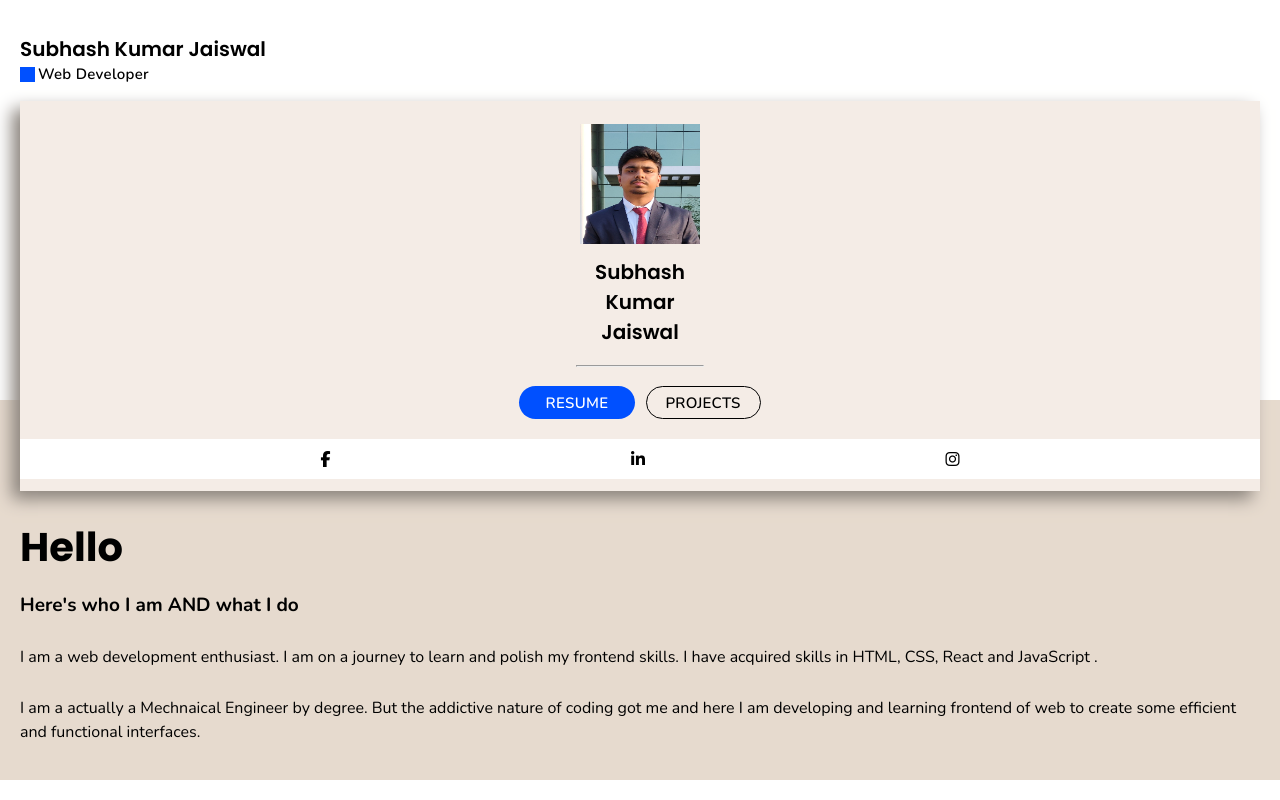
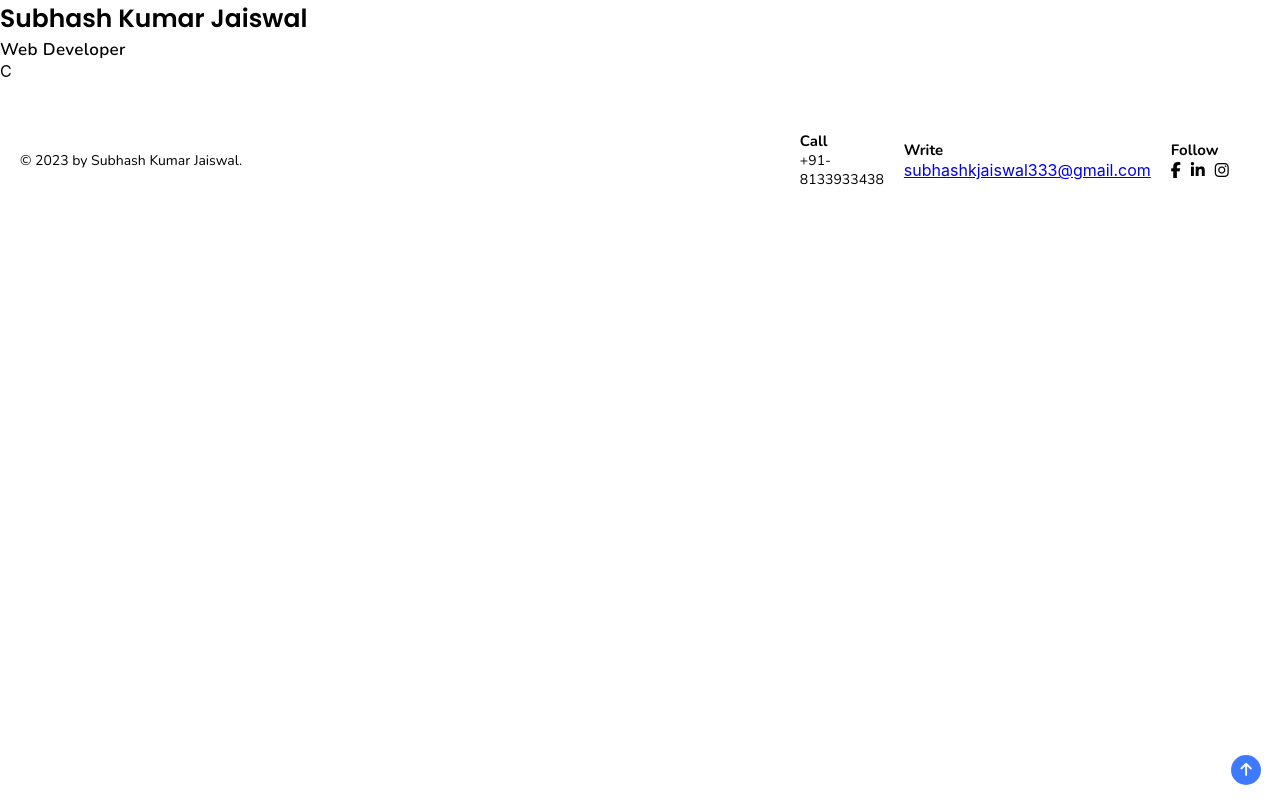
Before and after one commit to sjaiswalgit/portfolio1, a React (Create React App) app: page /contact in a window 1280 px wide. Shown: the top 800 px of the page. Built offline with nearby package versions, Linux system fonts and the light colour scheme.

Commit message:
Pages and Routing added

```diff
--- a/src/App.css
+++ b/src/App.css
@@ -1,24 +1,35 @@
 *{margin:0;
   padding: 0;}
-  .navbar{
-    display: flex;
-    justify-content: space-between;
-    align-items: center;
-  }
+  html
+  {scroll-behavior: smooth;}
 .App{
-  background: linear-gradient(white 50vh,#e6dace 50vh);
+  position: relative;
+  margin: 0;
+}
+.slash{
+  display: none;
 }
 .about{
-  padding: 2.125em 1.25em 2.25em 1.25em;
+  padding: 0 1.25em 1.625em 1.25em;
+  background-image: linear-gradient(white 50%,#e6dace 50%);
+}
+.intro{
+  padding: 0 1.25em 2.25em 1.25em;
+  background-color: #e6dace;
 }
 .contact{
   padding:1.6875em 1.25em 1em 1.25em;
   background-color: white;
 }
+.nav_brand{
+  display: flex;
+  flex-direction: column;
+}
 .name{
   font-family: 'Poppins',sans-serif;
   font-size:1.25rem;
   font-weight:600;
+  min-width: 196.8px;
 }
 button,.job{
   font-family:'Nunito',sans-serif;
@@ -26,29 +37,18 @@ button,.job{
   font-weight:600;
   letter-spacing: 0.02em;
 }
-.green_dot{
+.blue_dot{
   display: inline-block;
   background-color:#0050ff ;
-  width:0.9375rem;
-  height: 0.9375rem;
-}
-.job{
-  display: flex;
-  flex-direction: row;
-  align-items: center;
-  gap:0.1875rem;
 }
 .card{
   display: flex;
   flex-direction: column;
   justify-content: center;
-  align-items: center;
-  background-color: #F4ECE6;
-  margin-top:1.0625em;
-  padding: 1.4375em 0 0.75em 0;
+  transition: all 0.5s ease-in-out;
   box-shadow: -0.5em 0.5em 1em rgba(138,131,124,023);
 }
-.card>img{
+.about .card>img{
   margin-right: 4.625em;
   margin-left: 4.625em;
   width: 7.5em;
@@ -74,11 +74,13 @@ button{
   border-radius: 4.2em;
   margin-top:1.33em;
   font-weight: 600;
+  transition: all 0.3s ease-in-out;
 }
 .resume_btn{
   background-color: #0050ff;
   border-style: none;
   color: white;
+  border: 1px solid #0050ff;
 }
 .projects_btn{
   background-color: #F4ECE6;
@@ -99,7 +101,13 @@ color: black;
   font-family: 'Poppins',sans-serif;
   font-weight: bold;
   font-size: 2.5rem;
-  margin-top: 0.65em;
+  padding-top: 12px;
+}
+.contacts{
+  display: flex;
+  flex-direction: column;
+  justify-content: space-between;
+  align-items: flex-start;
 }
 .starting_intro{
   margin-top: 0.79em;
@@ -125,7 +133,6 @@ color: black;
 .phone_num,.email{
   font-family: 'Nunito',sans-serif;
   font-size:0.875rem;
-  margin-top: 0.786em;
 }
 .follow{
   margin-top: 1.6em;
@@ -145,13 +152,18 @@ footer{
   display: flex;
   justify-content: space-between;
   align-items: center;
+  height: 90.8px;
+  padding-left: 1.25em;
+  padding-right: 1.25em;
 }
 .nav_dropdown{
-  z-index:1;
+  z-index:2;
   display: flex;
   flex-direction: column;
   justify-content: space-between;
   align-items: center;
+  position: absolute;
+  right: 1.25em;
 }
 .line1,.line2,.line3{
   background-color:#0050ff;
@@ -172,9 +184,13 @@ footer{
 }
 .nav-items{
   display: none;
+  animation:disappear 0.7s ease-in-out 0s 1;
+  animation-fill-mode: forwards;
 }
 .nav_links{
   position: absolute;
+  top:0;
+  left:0;
   z-index:1;
   width: 100vw;
   height: 100vh;
@@ -185,14 +201,7 @@ footer{
   justify-content: center;
   align-items: center;
   transform:translateY(-800px);
-}
-.nav-item{
-  font-size:20px;
-  font-family: 'Poppins',sans-serif;
-  font-weight: 700;
-  height: 56px;
-  width: 188px;
-  text-align: center;
+  gap:36px;
 }
 .nav-page{
   animation: navbar 0.7s ease-in-out 0s 1;
@@ -207,10 +216,6 @@ footer{
     transform: translateY(0);
     opacity: 100;
   }
-}
-.nav-items{
-  animation:disappear 0.7s ease-in-out 0s 1;
-  animation-fill-mode: forwards;
 }
 @keyframes disappear {
   0%{
@@ -326,3 +331,262 @@ footer{
     margin-left: auto;
   }
 }
+.nav-item{
+  font-size:20px;
+  font-family: 'Poppins',sans-serif;
+  font-weight: 700;
+  text-align: center;
+  color: #050505;
+  text-decoration-line: none;
+}
+.selected{
+  color:#0050ff;
+}
+.resume_access{
+  display: flex;
+  justify-content: space-between;
+  align-items: center;
+}
+.intro>h1{
+  text-align: center;
+}
+.date{
+  color:#0050ff;
+  font-size:15px;
+  font-family: 'Poppins',sans-serif;
+  font-weight: 700;
+}
+.edu_section{
+  margin-bottom: 54px;
+  font-family: 'Nunito',sans-serif;
+}
+.resume_section{
+  padding-bottom: 3.24em;
+  font-family: 'Nunito',sans-serif;
+}
+.exp_section,.edu_section{
+  display: flex;
+  flex-direction: column;
+  justify-content: space-between;
+}
+.job_pos,.institute,.location{
+  margin-bottom: 17px;
+}
+.exp_section,.edu,.resume_access{
+  margin-bottom:36px;
+}
+.cv{
+  font-size: 12.4px;
+  font-weight: 600;
+  width: 125px;
+  margin:0;
+
+}
+.resume{
+  padding-block: 61px 49px;
+  font-size: 29px;
+  font-family: 'Poppins',sans-serif;
+}
+.prof_header{
+  margin-top: 30px;
+  margin-bottom: 30px;
+  font-family:'Poppins',sans-serif ;
+  font-size: 18px;
+}
+.lang_header{
+  margin-top: 36px;
+  margin-bottom: 30px;
+  font-family:'Poppins',sans-serif ;
+  font-size: 18px;
+}
+.prof,.lang{
+  margin-bottom: 26px;
+}
+.exp,.edu{
+  font-family:'Poppins',sans-serif ;
+  font-size: 18px;
+}
+.blue_bar{
+  width:10px;
+  height: 23px;
+  background-color: #0050ff;
+  margin-right: 0.625em;
+}
+.project_name,.role{
+  display: flex;
+  align-items:center;
+}
+.project_name{
+  margin-top: 11px;
+  font-size: 15px;
+  font-family: 'Poppins',sans-serif;
+  font-weight: bold;
+  color:#0050ff;
+}
+.role{
+  align-items: flex-end;
+  margin-bottom: 18px;
+  font-size: 12px;
+  font-weight: bold;
+}
+.project_description{
+  padding-left: 1.25em;
+  line-height: 1.5em;
+  margin-bottom: 16px;
+}
+
+.projects .card>a>img{
+  width: 100%;
+  height: 100%;
+}
+label{
+  font-family: 'Nunito',sans-serif;
+  font-weight: bold;
+  margin-bottom: 10px;
+}
+.input{
+  display: block;
+  border-style: none;
+  border-bottom: 1px solid;
+  font-family: 'Nunito',sans-serif;
+  height: 31.2px;
+  padding: 15px 3px 3px 15px;
+  width: 100%;
+  outline: none;
+}
+.input:hover{
+  color:#0050ff
+}
+.card:hover{
+  transform: scale(1.02);
+}
+.about .card:hover{
+  transform: scale(1);
+}
+.resume_btn:focus,.resume_btn:hover{
+  color:#0050ff;
+  background-color: white;
+}
+.projects_btn:hover,.projects_btn:focus{
+  color:white;
+  background-color: #0050ff;
+  border: 1px solid #0050ff;
+}
+
+.backToTop{
+  position: fixed;
+  bottom:1em;
+  right:1.25em;
+  background-color: #0050ff;
+  color: white;
+  width: 30px;
+  height: 30px;
+  border: none;
+  opacity: 0;
+  z-index:-1
+}
+.show{
+  animation:show 8s ease-in-out;
+  animation-fill-mode: forwards;
+}
+@keyframes show {
+  5%{
+    opacity: 100%;
+    z-index: 1;
+  }
+  100%{
+    opacity: 0%;
+    z-index: -1;
+  }
+}
+
+
+
+@media all and (min-width:460px){
+  .email>br{
+    display: none;
+  }
+}
+
+
+
+@media all and (orientation:landscape) and (min-width:836px){
+  .nav_dropdown{
+    display: none;
+  }
+  .nav_brand{
+    flex-direction: row;
+    align-items: center;
+    gap:4px;
+    min-width: 416.8px;
+  }
+  .name{
+    font-size: 25px;
+  }
+  .job{
+    font-size: 17px;
+    min-width: none;
+  }
+  .navbar{
+    display: flex;
+    flex-direction: row;
+    justify-content:space-between;
+    align-items: center;
+    height: 20vh;
+    position: sticky;
+    top:0;
+    z-index: 2;
+    background-color:white;
+
+  }
+  .nav_links{
+    position: static;
+    flex-direction: row;
+    justify-content: flex-end;
+    transform: translateY(0px);
+    background-color: transparent;
+    width: auto;
+    gap:16px;
+    height: 100%;
+  }
+  .nav-item{
+    font-size: 14px;
+    font-family: 'Nunito',sans-serif;
+    font-weight: 600;
+  }
+  .slash{
+    display: inline;
+    margin-right: 0.5em;
+  }
+  .nav-item:hover{
+    border-bottom: 1px solid;
+  }
+  .fullName{
+    display:grid;
+    grid-template-columns: 0.5fr 0.5fr;
+    gap:50px;
+  }
+  .get_in_touch{
+    display: flex;
+    justify-content: space-between;
+    align-items: center;
+    gap:20px;
+    width: 50%;
+  }
+  .contact{
+    display: flex;
+    flex-direction: row-reverse;
+    justify-content: space-between;
+    align-items: center;
+    height: 104.8px;
+  }
+  .follow,footer{
+    margin: 0;
+  }
+  .email>br{
+    display: none;
+  }
+  .phone_num,.email,.social_platforms{
+    margin: 0;
+  }
+}
--- a/src/App.js
+++ b/src/App.js
@@ -1,26 +1,42 @@
 import './App.css'
 import React from 'react'
-import Intro from './components/Intro/intro'
 import Contact from './components/Contact/contact'
 import Footer from './components/Footer/footer'
 import Header from './components/Header/header'
-import Card from './components/Card/card'
-import NavBar from './components/Navbar/navbar';
+import About from './pages/About/about'
+import ContactForm from './pages/ContactForm/contactform'
+import Resume from './pages/Resume/resume'
+import Project from './pages/Project/project'
+import {Routes as Switch,Route} from 'react-router-dom'
 import {connect} from "react-redux";
 import {toggle} from './redux/index'
 const App = (props) => {
-  return (
-    <div className={`App ${props.navBar?'stop_overflow':''}`}>
-      <NavBar/>
-      <div className='about'>
-        <Header />
-        <Card/>
-        <Intro/>
-      </div>
-      <div className="contact">
+  const [app,setApp]=React.useState('')
+  function show(){
+    if(document.documentElement.scrollHeight-window.innerHeight===Math.ceil(window.scrollY)){
+      setApp('show')
+    }
+    // else{
+    //   if(app==='show'){
+    //     setApp('');
+    //   }
+    // }
+  }
+  React.useEffect(()=>{
+  window.addEventListener('scroll',show)},[])
+  return (<div className={`App ${props.navBar?'stop_overflow':''}`}>
+    <Header/>
+    <Switch>
+        <Route exact path="/" element={<About/>}/>
+        <Route path='/resume' element={<Resume/>}/>
+        <Route path='/project' element={<Project/>}/>
+        <Route path='/contact' element={<ContactForm/>}/>
+    </Switch>
+    <div className='contact'>
         <Contact/>
         <Footer/>
       </div>
+      <button className={`backToTop ${app}`} onClick={()=>window.scrollTo(0,0)}> <i className="fa-solid fa-arrow-up"></i></button>
     </div>
   )
 }
--- /dev/null
+++ b/src/pages/About/about.js
@@ -0,0 +1,9 @@
+import React from 'react'
+
+const About = () => {
+  return (
+    <div>about</div>
+  )
+}
+
+export default About
--- /dev/null
+++ b/src/pages/ContactForm/contactform.js
@@ -0,0 +1,9 @@
+import React from 'react'
+
+const ContactForm = () => {
+  return (
+    <div>C</div>
+  )
+}
+
+export default ContactForm
--- /dev/null
+++ b/src/pages/Project/project.js
@@ -0,0 +1,9 @@
+import React from 'react'
+
+const Project = () => {
+  return (
+    <div>Project</div>
+  )
+}
+
+export default Project
--- /dev/null
+++ b/src/pages/Resume/resume.js
@@ -0,0 +1,9 @@
+import React from 'react'
+
+const Resume = () => {
+  return (
+    <div>Resume</div>
+  )
+}
+
+export default Resume
```
